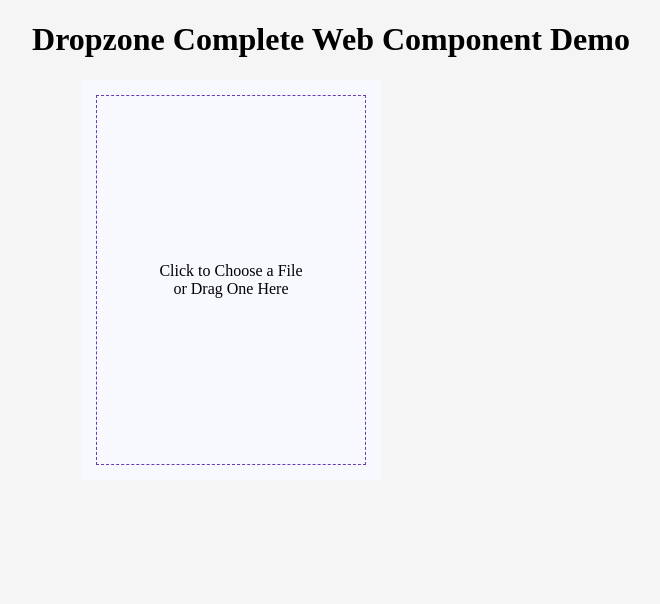
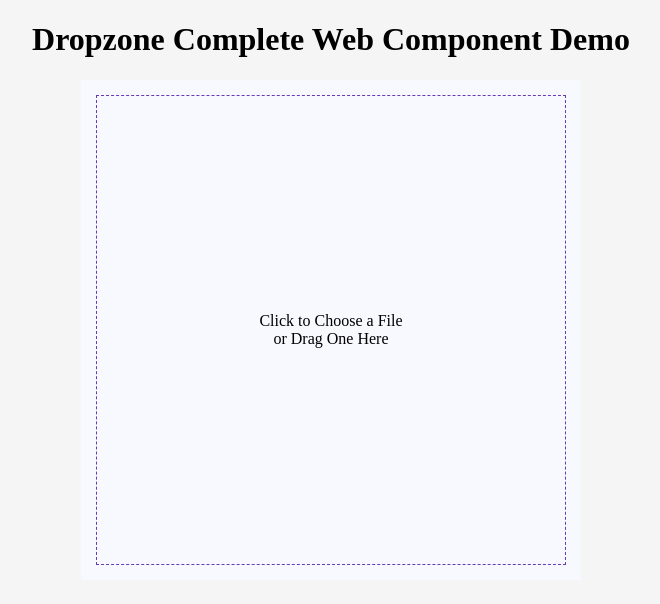
Before and after one commit to DanielJDufour/dropzone-complete, a website with bundled scripts: page index.html in a window 1280 px wide. Shown: the whole page, without its empty margins (309-969 px from the left). Built offline with nearby package versions, Linux system fonts and the light colour scheme.

Commit message:
added height and width props

```diff
--- a/index.html
+++ b/index.html
@@ -8,7 +8,7 @@
   <body style="text-align: center;">
     <h1>Dropzone Complete Web Component Demo</h1>
     <div style="margin: 0 auto; max-width: 500px; text-align: center;">
-      <dropzone-complete></dropzone-complete>
+      <dropzone-complete height=500 width="100%"></dropzone-complete>
     </div>
     <script>
       document.querySelector("dropzone-complete").addEventListener("change", function(event) {
--- a/package.json
+++ b/package.json
@@ -1,6 +1,6 @@
 {
   "name": "dropzone-complete",
-  "version": "0.0.4",
+  "version": "0.1.0",
   "description": "Dropzone Web Component Complete with Display of GeoTIFF, JPG, PDF, PNG, and TXT Files!",
   "main": "./dist/dropzone-complete.js",
   "browser": "./dist/dropzone-complete.js",
--- a/src/index.js
+++ b/src/index.js
@@ -11,7 +11,18 @@
       }
 
       static get observedAttributes() {
-        return ['width'];
+        return ['height', 'width'];
+      }
+
+      // fires after the element has been attached to the DOM
+      connectedCallback() {
+        this.render();
+      }
+
+      attributeChangedCallback(attrName, oldVal, newVal) {
+        if (attrName === 'height' || attrName === 'width') {
+          this.render();
+        }
       }
 
       dispatchCustomEvent(file) {
@@ -21,15 +32,6 @@
             file
           }
         }));
-      }
-
-      // fires after the element has been attached to the DOM
-      connectedCallback() {
-        let width = this.getAttribute("width");
-        if (width === null) width = 300;
-        if (!isNaN(width)) width += "px";
-        this.width = width;
-        this.render();
       }
 
       loadScript(url) {
@@ -48,15 +50,15 @@
         return this.loadScript(`https://unpkg.com/${name}`);
       }
 
-      get canvas() { return document.getElementById(this.dzid + "-canvas"); }
+      get canvas() { return this.querySelector("canvas"); }
 
-      get iframe() { return document.getElementById(this.dzid + "-iframe"); }
+      get iframe() { return this.querySelector("iframe"); }
 
-      get img() { return document.getElementById(this.dzid + "-img"); }
+      get img() { return this.querySelector("img"); }
 
-      get input() { return document.getElementById(this.dzid + "-input"); }
+      get input() { return this.querySelector("input"); }
 
-      get label() { return document.getElementById(this.dzid + "-label"); }
+      get label() { return this.querySelector("label"); }
 
       get textarea() { return this.querySelector("textarea"); }
 
@@ -98,7 +100,16 @@
       }
 
       get style() {
-        const { dzid, width } = this;
+        const { dzid } = this;
+
+        let height = this.getAttribute("height") ;
+        if (height === null) height = 400;
+        if (!isNaN(height)) height += "px";
+
+        let width = this.getAttribute("width");
+        if (width === null) width = 300;
+        if (!isNaN(width)) width += "px";
+
         return `
         <style>
           #${dzid}-wrapper {
@@ -116,7 +127,7 @@
           }
           #${dzid}-label {
             cursor: pointer;
-            height: 400px;
+            height: ${height};
             left: 0;
             position: absolute;
             width: 100%;
@@ -129,7 +140,7 @@
           #${dzid} {
             background: ghostwhite;
             display: inline-block;
-            height: 400px;
+            height: ${height};
             position: relative;
             width: 100%;
           }
@@ -168,7 +179,7 @@
           }
 
           #${dzid}-iframe {
-            height: 400px;
+            height: ${height};
             width: 100%;
           }
           #${dzid}-textarea {
@@ -183,6 +194,7 @@
       }
 
       render() {
+        try {
           const { dzid } = this;
           this.innerHTML = `
             ${this.style}
@@ -224,6 +236,9 @@
             this.loadFile(file);
             this.dispatchCustomEvent(file);
           };
+        } catch (error) {
+          console.error("dropzone-complete failed to render with", { dzid, height, height, width });
+        }
       }
     }
     customElements.define('dropzone-complete', DropzoneComplete);
```
Lines whose indentation alone changed are shown as unchanged.
